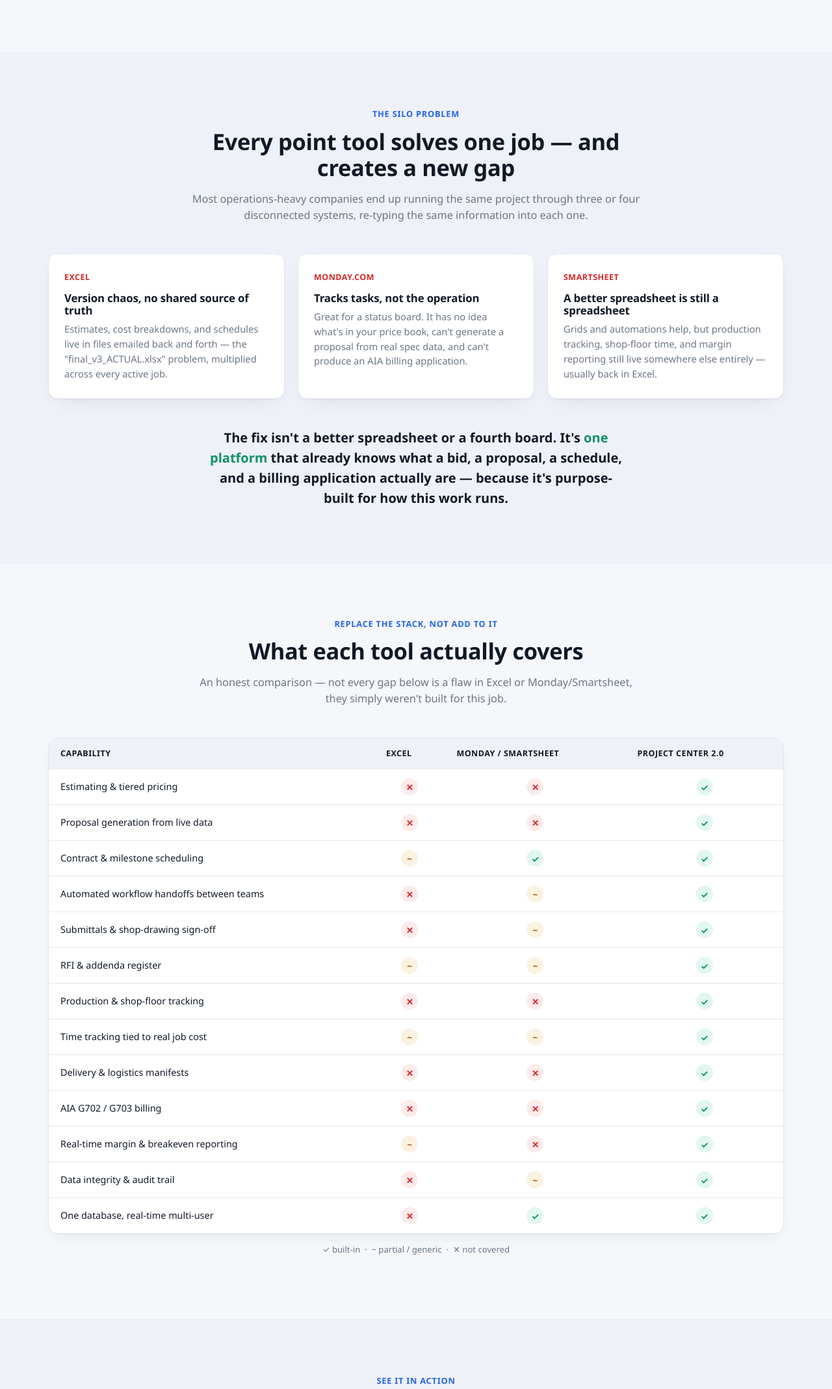
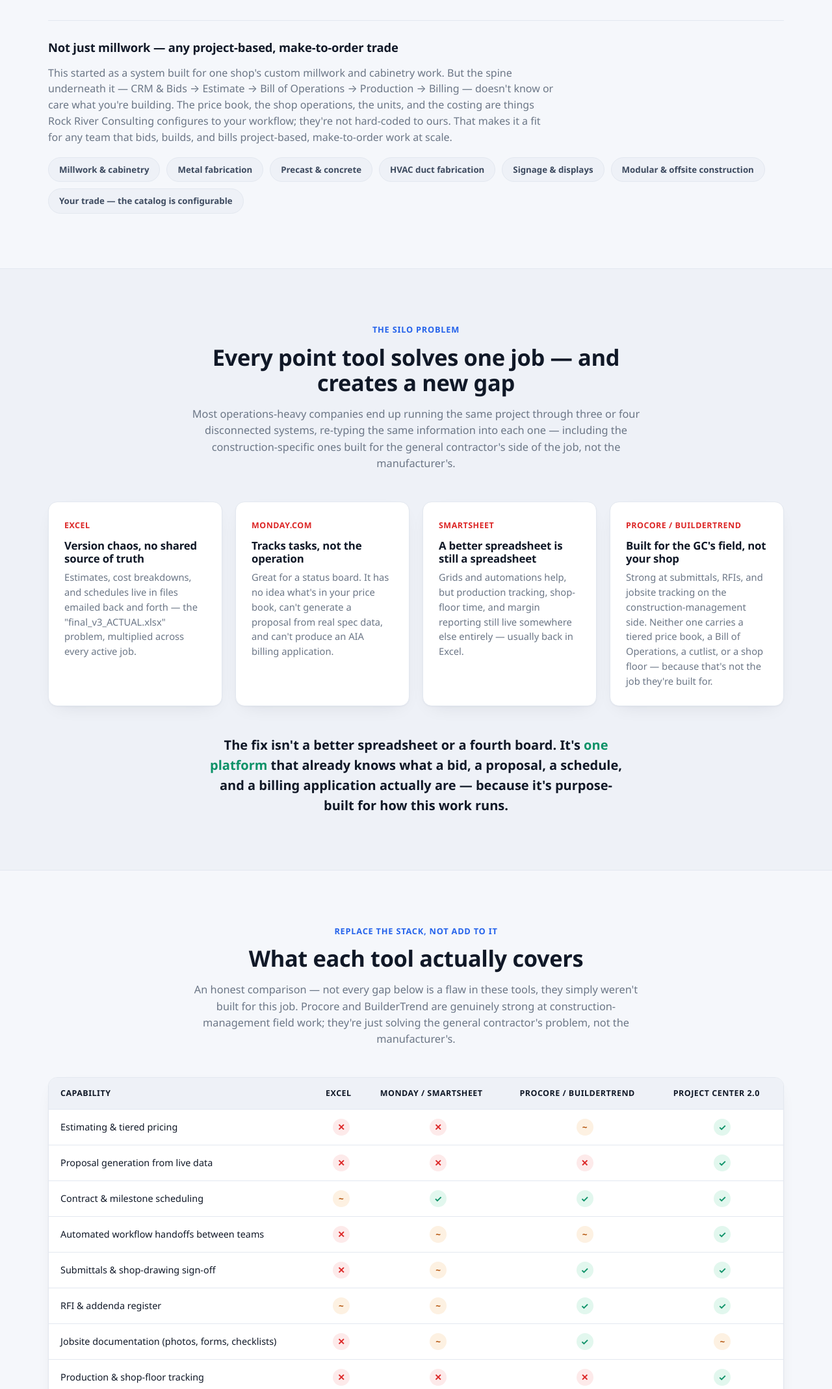
Before and after one commit to travishanley00-collab/rrpes, a plain HTML site: page index.html in a window 1280 px wide. Shown: the part 1365-3503 px from the top of the page at 65% size. Drawn offline with Linux system fonts and the light colour scheme.

Commit message:
Refactor layout and content in index.html procore
Updated styles for trade adaptation and problem grid layout. Enhanced content clarity in various sections including ROI and roadmap.

```diff
--- a/index.html
+++ b/index.html
@@ -159,9 +159,14 @@
     .mto-seg{flex:1 1 45%;min-height:50px;}
     .mto-seg.gap{flex:1 1 100%;min-height:30px;}
   }
+  .trade-adapt{margin-top:34px;padding-top:30px;border-top:1px solid var(--line);}
+  .trade-adapt h3{font-size:1.15rem;margin-bottom:10px;color:var(--ink-900);}
+  .trade-adapt p{max-width:780px;margin-bottom:18px;}
+  .trade-tags{display:flex;flex-wrap:wrap;gap:10px;}
+  .trade-tag{font-size:.83rem;font-weight:600;padding:8px 16px;border-radius:999px;background:var(--surface-2);border:1px solid var(--line);color:var(--ink-700);}
 
   /* ---------- silo problem ---------- */
-  .problem-grid{display:grid;grid-template-columns:repeat(3,1fr);gap:20px;margin-bottom:44px;}
+  .problem-grid{display:grid;grid-template-columns:repeat(4,1fr);gap:20px;margin-bottom:44px;}
   .problem-card{
     border:1px solid var(--line);border-radius:var(--radius);padding:26px 24px;background:var(--surface);box-shadow:var(--shadow);
   }
@@ -298,6 +303,11 @@
 
   /* ---------- roadmap ---------- */
   .roadmap-grid{display:grid;grid-template-columns:repeat(2,1fr);gap:20px;}
+  .roadmap-grid .roadmap-card:last-child:nth-child(odd){grid-column:1 / -1;}
+  @media (max-width:700px){
+    .roadmap-grid{grid-template-columns:1fr;}
+    .roadmap-grid .roadmap-card:last-child:nth-child(odd){grid-column:auto;}
+  }
   .roadmap-card{border:1px solid var(--line);border-radius:var(--radius);padding:26px 24px;background:var(--surface);box-shadow:var(--shadow);}
   .roadmap-top{display:flex;align-items:center;justify-content:space-between;gap:12px;margin-bottom:10px;}
   .roadmap-top h3{font-size:1.05rem;}
@@ -589,6 +599,20 @@
         </div>
       </div>
     </div>
+
+    <div class="trade-adapt">
+      <h3>Not just millwork — any project-based, make-to-order trade</h3>
+      <p>This started as a system built for one shop's custom millwork and cabinetry work. But the spine underneath it — CRM &amp; Bids → Estimate → Bill of Operations → Production → Billing — doesn't know or care what you're building. The price book, the shop operations, the units, and the costing are things Rock River Consulting configures to your workflow; they're not hard-coded to ours. That makes it a fit for any team that bids, builds, and bills project-based, make-to-order work at scale.</p>
+      <div class="trade-tags">
+        <span class="trade-tag">Millwork &amp; cabinetry</span>
+        <span class="trade-tag">Metal fabrication</span>
+        <span class="trade-tag">Precast &amp; concrete</span>
+        <span class="trade-tag">HVAC duct fabrication</span>
+        <span class="trade-tag">Signage &amp; displays</span>
+        <span class="trade-tag">Modular &amp; offsite construction</span>
+        <span class="trade-tag">Your trade — the catalog is configurable</span>
+      </div>
+    </div>
   </div>
 </section>
 
@@ -597,7 +621,7 @@
     <div class="section-head">
       <span class="kicker">The silo problem</span>
       <h2>Every point tool solves one job — and creates a new gap</h2>
-      <p>Most operations-heavy companies end up running the same project through three or four disconnected systems, re-typing the same information into each one.</p>
+      <p>Most operations-heavy companies end up running the same project through three or four disconnected systems, re-typing the same information into each one — including the construction-specific ones built for the general contractor's side of the job, not the manufacturer's.</p>
     </div>
 
     <div class="problem-grid">
@@ -616,6 +640,11 @@
         <h3>A better spreadsheet is still a spreadsheet</h3>
         <p>Grids and automations help, but production tracking, shop-floor time, and margin reporting still live somewhere else entirely — usually back in Excel.</p>
       </div>
+      <div class="problem-card">
+        <div class="p-tool">Procore / BuilderTrend</div>
+        <h3>Built for the GC's field, not your shop</h3>
+        <p>Strong at submittals, RFIs, and jobsite tracking on the construction-management side. Neither one carries a tiered price book, a Bill of Operations, a cutlist, or a shop floor — because that's not the job they're built for.</p>
+      </div>
     </div>
 
     <p class="pivot-line">The fix isn't a better spreadsheet or a fourth board. It's <span>one platform</span> that already knows what a bid, a proposal, a schedule, and a billing application actually are — because it's purpose-built for how this work runs.</p>
@@ -627,32 +656,34 @@
     <div class="section-head">
       <span class="kicker">Replace the stack, not add to it</span>
       <h2>What each tool actually covers</h2>
-      <p>An honest comparison — not every gap below is a flaw in Excel or Monday/Smartsheet, they simply weren't built for this job.</p>
+      <p>An honest comparison — not every gap below is a flaw in these tools, they simply weren't built for this job. Procore and BuilderTrend are genuinely strong at construction-management field work; they're just solving the general contractor's problem, not the manufacturer's.</p>
     </div>
 
     <div class="cmp-wrap">
       <table class="cmp">
         <thead>
-          <tr><th>Capability</th><th class="center">Excel</th><th class="center">Monday / Smartsheet</th><th class="center">Project Center 2.0</th></tr>
+          <tr><th>Capability</th><th class="center">Excel</th><th class="center">Monday / Smartsheet</th><th class="center">Procore / BuilderTrend</th><th class="center">Project Center 2.0</th></tr>
         </thead>
         <tbody>
-          <tr><td>Estimating &amp; tiered pricing</td><td class="center"><span class="badge no">✕</span></td><td class="center"><span class="badge no">✕</span></td><td class="center"><span class="badge yes">✓</span></td></tr>
-          <tr><td>Proposal generation from live data</td><td class="center"><span class="badge no">✕</span></td><td class="center"><span class="badge no">✕</span></td><td class="center"><span class="badge yes">✓</span></td></tr>
-          <tr><td>Contract &amp; milestone scheduling</td><td class="center"><span class="badge partial">~</span></td><td class="center"><span class="badge yes">✓</span></td><td class="center"><span class="badge yes">✓</span></td></tr>
-          <tr><td>Automated workflow handoffs between teams</td><td class="center"><span class="badge no">✕</span></td><td class="center"><span class="badge partial">~</span></td><td class="center"><span class="badge yes">✓</span></td></tr>
-          <tr><td>Submittals &amp; shop-drawing sign-off</td><td class="center"><span class="badge no">✕</span></td><td class="center"><span class="badge partial">~</span></td><td class="center"><span class="badge yes">✓</span></td></tr>
-          <tr><td>RFI &amp; addenda register</td><td class="center"><span class="badge partial">~</span></td><td class="center"><span class="badge partial">~</span></td><td class="center"><span class="badge yes">✓</span></td></tr>
-          <tr><td>Production &amp; shop-floor tracking</td><td class="center"><span class="badge no">✕</span></td><td class="center"><span class="badge no">✕</span></td><td class="center"><span class="badge yes">✓</span></td></tr>
-          <tr><td>Time tracking tied to real job cost</td><td class="center"><span class="badge partial">~</span></td><td class="center"><span class="badge partial">~</span></td><td class="center"><span class="badge yes">✓</span></td></tr>
-          <tr><td>Delivery &amp; logistics manifests</td><td class="center"><span class="badge no">✕</span></td><td class="center"><span class="badge no">✕</span></td><td class="center"><span class="badge yes">✓</span></td></tr>
-          <tr><td>AIA G702 / G703 billing</td><td class="center"><span class="badge no">✕</span></td><td class="center"><span class="badge no">✕</span></td><td class="center"><span class="badge yes">✓</span></td></tr>
-          <tr><td>Real-time margin &amp; breakeven reporting</td><td class="center"><span class="badge partial">~</span></td><td class="center"><span class="badge no">✕</span></td><td class="center"><span class="badge yes">✓</span></td></tr>
-          <tr><td>Data integrity &amp; audit trail</td><td class="center"><span class="badge no">✕</span></td><td class="center"><span class="badge partial">~</span></td><td class="center"><span class="badge yes">✓</span></td></tr>
-          <tr><td>One database, real-time multi-user</td><td class="center"><span class="badge no">✕</span></td><td class="center"><span class="badge yes">✓</span></td><td class="center"><span class="badge yes">✓</span></td></tr>
+          <tr><td>Estimating &amp; tiered pricing</td><td class="center"><span class="badge no">✕</span></td><td class="center"><span class="badge no">✕</span></td><td class="center"><span class="badge partial">~</span></td><td class="center"><span class="badge yes">✓</span></td></tr>
+          <tr><td>Proposal generation from live data</td><td class="center"><span class="badge no">✕</span></td><td class="center"><span class="badge no">✕</span></td><td class="center"><span class="badge no">✕</span></td><td class="center"><span class="badge yes">✓</span></td></tr>
+          <tr><td>Contract &amp; milestone scheduling</td><td class="center"><span class="badge partial">~</span></td><td class="center"><span class="badge yes">✓</span></td><td class="center"><span class="badge yes">✓</span></td><td class="center"><span class="badge yes">✓</span></td></tr>
+          <tr><td>Automated workflow handoffs between teams</td><td class="center"><span class="badge no">✕</span></td><td class="center"><span class="badge partial">~</span></td><td class="center"><span class="badge partial">~</span></td><td class="center"><span class="badge yes">✓</span></td></tr>
+          <tr><td>Submittals &amp; shop-drawing sign-off</td><td class="center"><span class="badge no">✕</span></td><td class="center"><span class="badge partial">~</span></td><td class="center"><span class="badge yes">✓</span></td><td class="center"><span class="badge yes">✓</span></td></tr>
+          <tr><td>RFI &amp; addenda register</td><td class="center"><span class="badge partial">~</span></td><td class="center"><span class="badge partial">~</span></td><td class="center"><span class="badge yes">✓</span></td><td class="center"><span class="badge yes">✓</span></td></tr>
+          <tr><td>Jobsite documentation (photos, forms, checklists)</td><td class="center"><span class="badge no">✕</span></td><td class="center"><span class="badge partial">~</span></td><td class="center"><span class="badge yes">✓</span></td><td class="center"><span class="badge partial">~</span></td></tr>
+          <tr><td>Production &amp; shop-floor tracking</td><td class="center"><span class="badge no">✕</span></td><td class="center"><span class="badge no">✕</span></td><td class="center"><span class="badge no">✕</span></td><td class="center"><span class="badge yes">✓</span></td></tr>
+          <tr><td>Time tracking tied to real job cost</td><td class="center"><span class="badge partial">~</span></td><td class="center"><span class="badge partial">~</span></td><td class="center"><span class="badge partial">~</span></td><td class="center"><span class="badge yes">✓</span></td></tr>
+          <tr><td>Delivery &amp; logistics manifests</td><td class="center"><span class="badge no">✕</span></td><td class="center"><span class="badge no">✕</span></td><td class="center"><span class="badge no">✕</span></td><td class="center"><span class="badge yes">✓</span></td></tr>
+          <tr><td>AIA G702 / G703 billing</td><td class="center"><span class="badge no">✕</span></td><td class="center"><span class="badge no">✕</span></td><td class="center"><span class="badge partial">~</span></td><td class="center"><span class="badge yes">✓</span></td></tr>
+          <tr><td>Real-time margin &amp; breakeven reporting</td><td class="center"><span class="badge partial">~</span></td><td class="center"><span class="badge no">✕</span></td><td class="center"><span class="badge partial">~</span></td><td class="center"><span class="badge yes">✓</span></td></tr>
+          <tr><td>Corrective / preventive action on recurring issues</td><td class="center"><span class="badge no">✕</span></td><td class="center"><span class="badge no">✕</span></td><td class="center"><span class="badge partial">~</span></td><td class="center"><span class="badge partial">~</span></td></tr>
+          <tr><td>Data integrity &amp; audit trail</td><td class="center"><span class="badge no">✕</span></td><td class="center"><span class="badge partial">~</span></td><td class="center"><span class="badge partial">~</span></td><td class="center"><span class="badge yes">✓</span></td></tr>
+          <tr><td>One database, real-time multi-user</td><td class="center"><span class="badge no">✕</span></td><td class="center"><span class="badge yes">✓</span></td><td class="center"><span class="badge yes">✓</span></td><td class="center"><span class="badge yes">✓</span></td></tr>
         </tbody>
       </table>
     </div>
-    <p class="cmp-foot">✓ built-in &nbsp;·&nbsp; ~ partial / generic &nbsp;·&nbsp; ✕ not covered</p>
+    <p class="cmp-foot">✓ built-in &nbsp;·&nbsp; ~ partial / generic / in development &nbsp;·&nbsp; ✕ not covered</p>
   </div>
 </section>
 
@@ -837,7 +868,7 @@
           <span>Recovering even half of it back is worth</span>
           <strong id="roiHalf">$14,040 / year</strong>
         </div>
-        <p class="roi-note">This only counts re-entry and reconciliation time — it doesn't include the cost of a dropped handoff, a missed submittal, or a billing application that goes out late because the numbers had to be rebuilt by hand.</p>
+        <p class="roi-note">This only counts re-entry and reconciliation time — it doesn't include the cost of a dropped handoff, a missed submittal, or a billing application that goes out late because the numbers had to be rebuilt by hand. It also compounds as you add more active projects: more open jobs means more spreadsheets that can drift out of sync with each other at once, not just more of the same work.</p>
       </div>
     </div>
   </div>
@@ -848,7 +879,7 @@
     <div class="section-head">
       <span class="kicker">On the roadmap</span>
       <h2>The schedule is about to get a lot smarter</h2>
-      <p>These four pieces build directly on data the platform already captures — they're next up, not a wish list.</p>
+      <p>These five pieces build directly on data the platform already captures — they're next up, not a wish list.</p>
     </div>
 
     <div class="roadmap-grid">
@@ -859,7 +890,7 @@
       </div>
       <div class="roadmap-card">
         <div class="roadmap-top"><h3>Buy vs. Make workflow</h3><span class="roadmap-status">In development</span></div>
-        <p>Route each Bill of Operations line to your own shop or flag it for outside purchase before the job starts — so "should we build this or buy it" is a decision made once, on purpose, not re-argued mid-production.</p>
+        <p>Route each Bill of Operations line to your own shop or flag it for outside purchase up front, during planning — so the build-or-buy call gets made once, on purpose, and stays made all the way through production.</p>
         <div class="roadmap-foundation"><span class="arrow">↳</span><p>Already in place: the Bill of Operations and Purchasing modules already track shop operations and vendor orders separately — this connects the two into one decision point.</p></div>
       </div>
       <div class="roadmap-card">
@@ -871,6 +902,11 @@
         <div class="roadmap-top"><h3>Dynamic Gantt by area &amp; phase</h3><span class="roadmap-status">In development</span></div>
         <p>A live Gantt chart projecting completion dates broken out by project area and by phase — so "when does the lobby finish" has a real answer instead of a guess.</p>
         <div class="roadmap-foundation"><span class="arrow">↳</span><p>Already in place: projects are already broken into Areas, and the schedule already runs on phases — the Gantt is a new view on data that already exists.</p></div>
+      </div>
+      <div class="roadmap-card">
+        <div class="roadmap-top"><h3>Jobsite documentation &amp; QMS corrective/preventive action</h3><span class="roadmap-status">In development</span></div>
+        <p>Field crews log jobsite documentation — photos, forms, checklists — straight against the project's board card. When the same defect or punch-list item keeps showing up across jobs, it opens a corrective/preventive action instead of just another ticket, so recurring issues get fixed at the root instead of re-punched every time.</p>
+        <div class="roadmap-foundation"><span class="arrow">↳</span><p>Already in place: Production &amp; Field Service already has its own board with a Field Service stage and a Punch List stage, Quality Control already has sign-off checkpoints, and every action already writes to a full activity log — this adds the recurring-issue detection and the CAPA workflow on top.</p></div>
       </div>
     </div>
   </div>
@@ -1569,10 +1605,20 @@
     document.getElementById('roiHoursOut').textContent = hours;
     document.getElementById('roiRateOut').textContent = '$' + rate;
 
-    var hoursYear = people * hours * 52;
+    // Coordination overhead doesn't scale 1-to-1 with headcount — juggling more
+    // concurrent projects across the same disconnected tools compounds faster
+    // than the raw people/hours math alone, since every open job is another
+    // spreadsheet that can drift out of sync with the others. 12 active projects
+    // is the baseline (scale = 1, matching the plain math below); more than
+    // that accelerates, fewer than that eases off. Capped at 6x so the estimate
+    // stays credible at the high end of the sliders.
+    var baselineProjects = 12;
+    var overheadScale = Math.min(Math.pow(projects / baselineProjects, 1.35), 6);
+
+    var hoursYear = people * hours * 52 * overheadScale;
     var costYear = hoursYear * rate;
 
-    document.getElementById('roiHoursYear').textContent = hoursYear.toLocaleString('en-US');
+    document.getElementById('roiHoursYear').textContent = Math.round(hoursYear).toLocaleString('en-US');
     document.getElementById('roiCostYear').textContent = kbFmtMoney(costYear);
     document.getElementById('roiHalf').textContent = kbFmtMoney(costYear / 2) + ' / year';
   }
```
